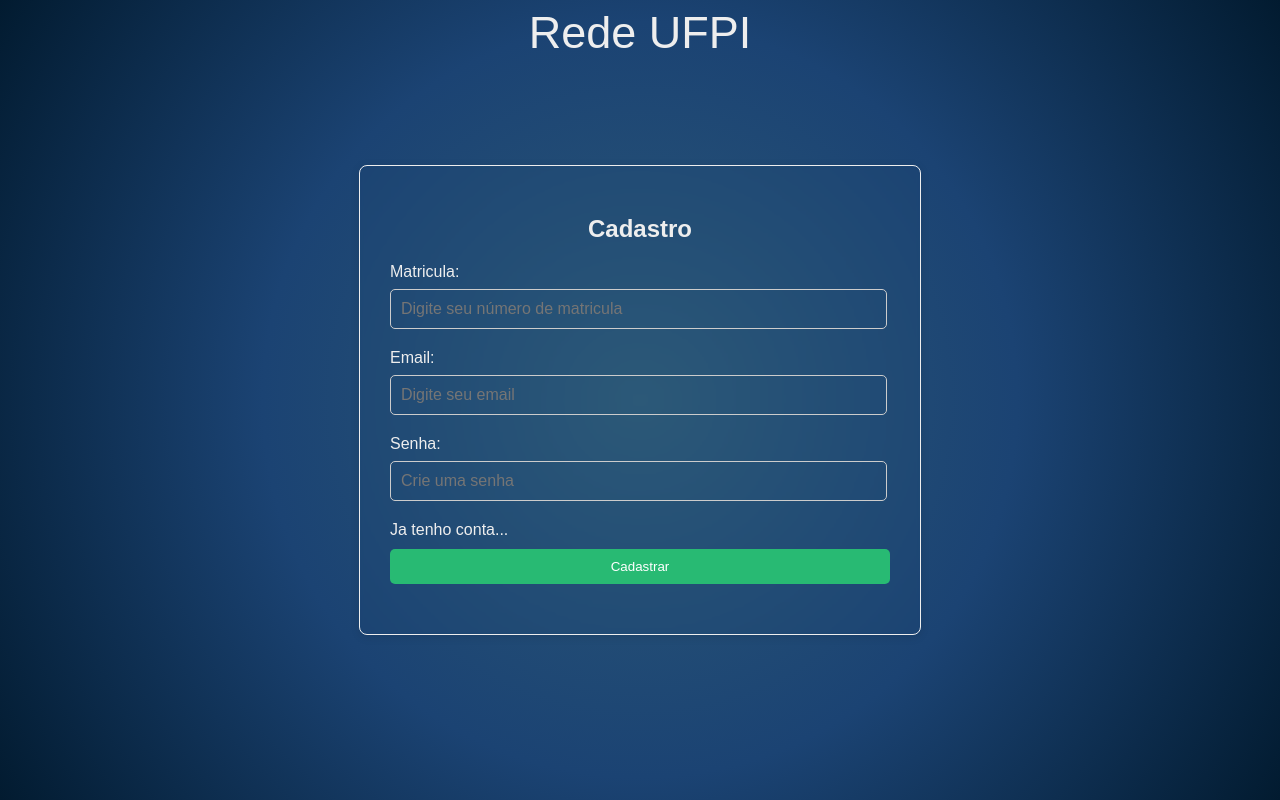
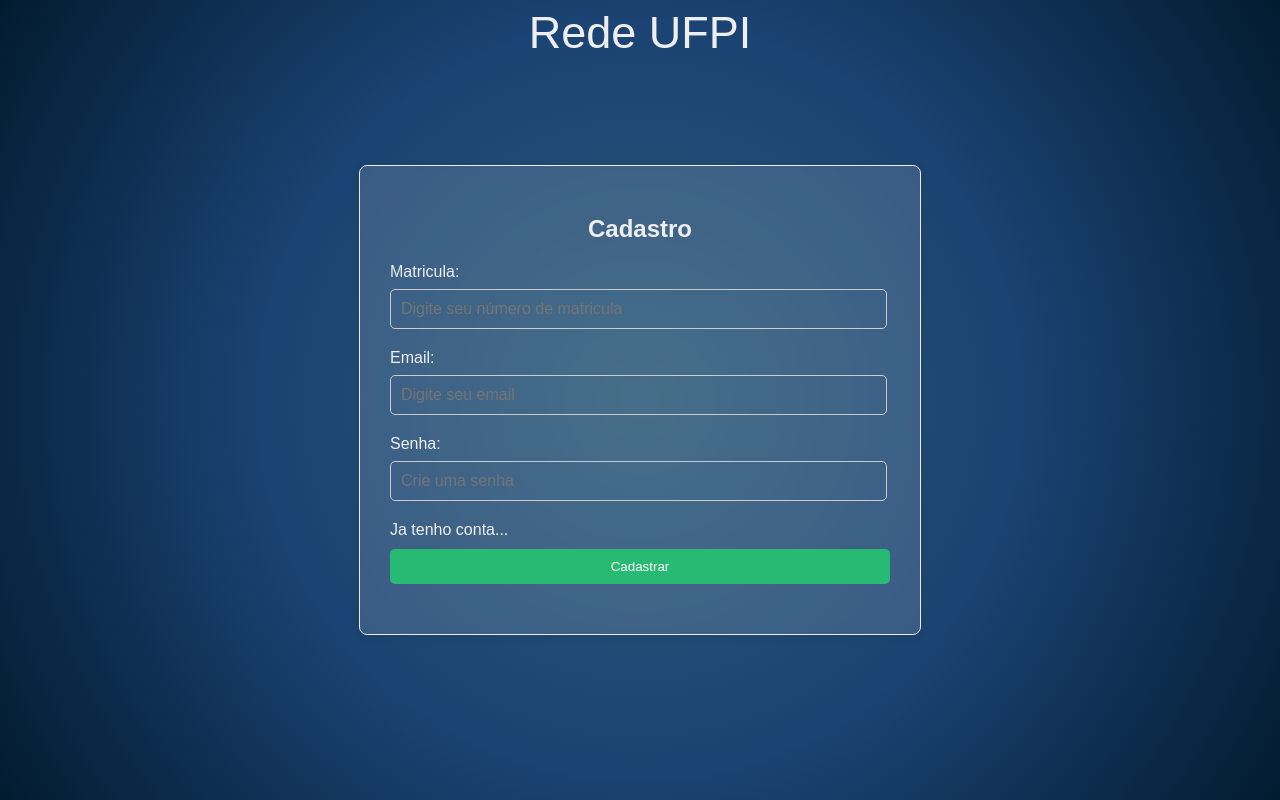
Before and after one commit to codebr01/Rede-Ufpi, a Django app: page /redeufpi/cadastro.html in a window 1280 px wide. Run offline with Django 4.2, Linux system fonts and the light colour scheme.

Commit message:
style:cadastro e login

```diff
--- a/static/css/cadastro.css
+++ b/static/css/cadastro.css
@@ -30,7 +30,7 @@
 }
 
 .login-container {
-    background: transparent;
+    background-color: rgba(255, 255, 255, 0.13);
     backdrop-filter: blur(2px);
     padding: 30px;
     border-radius: 8px;
--- a/static/css/login.css
+++ b/static/css/login.css
@@ -31,7 +31,7 @@
 }
 
 .login-container {
-    background: transparent;
+    background-color: rgba(255, 255, 255, 0.13);
     backdrop-filter: blur(2px);
     padding: 30px;
     border-radius: 8px;
```
